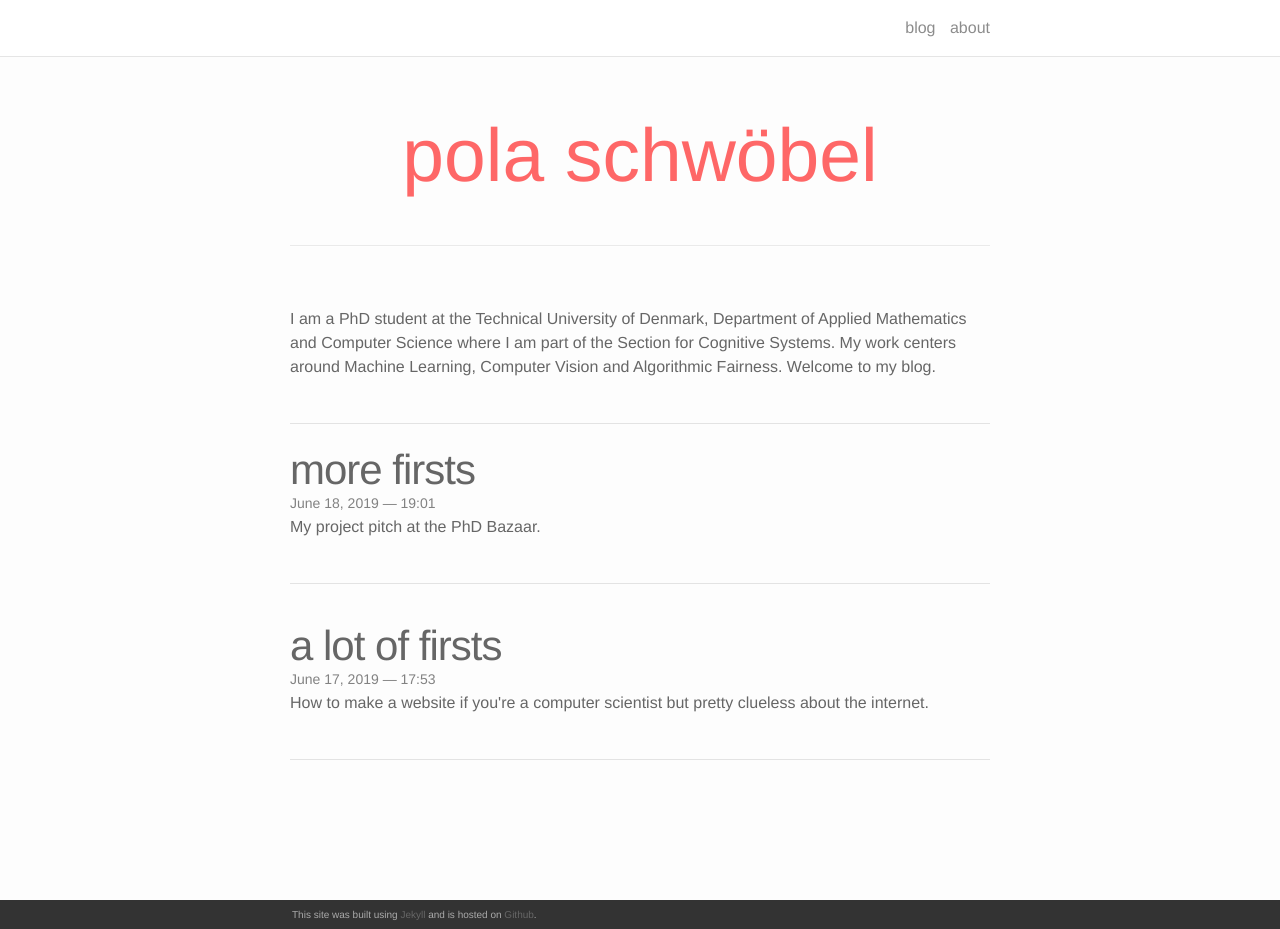
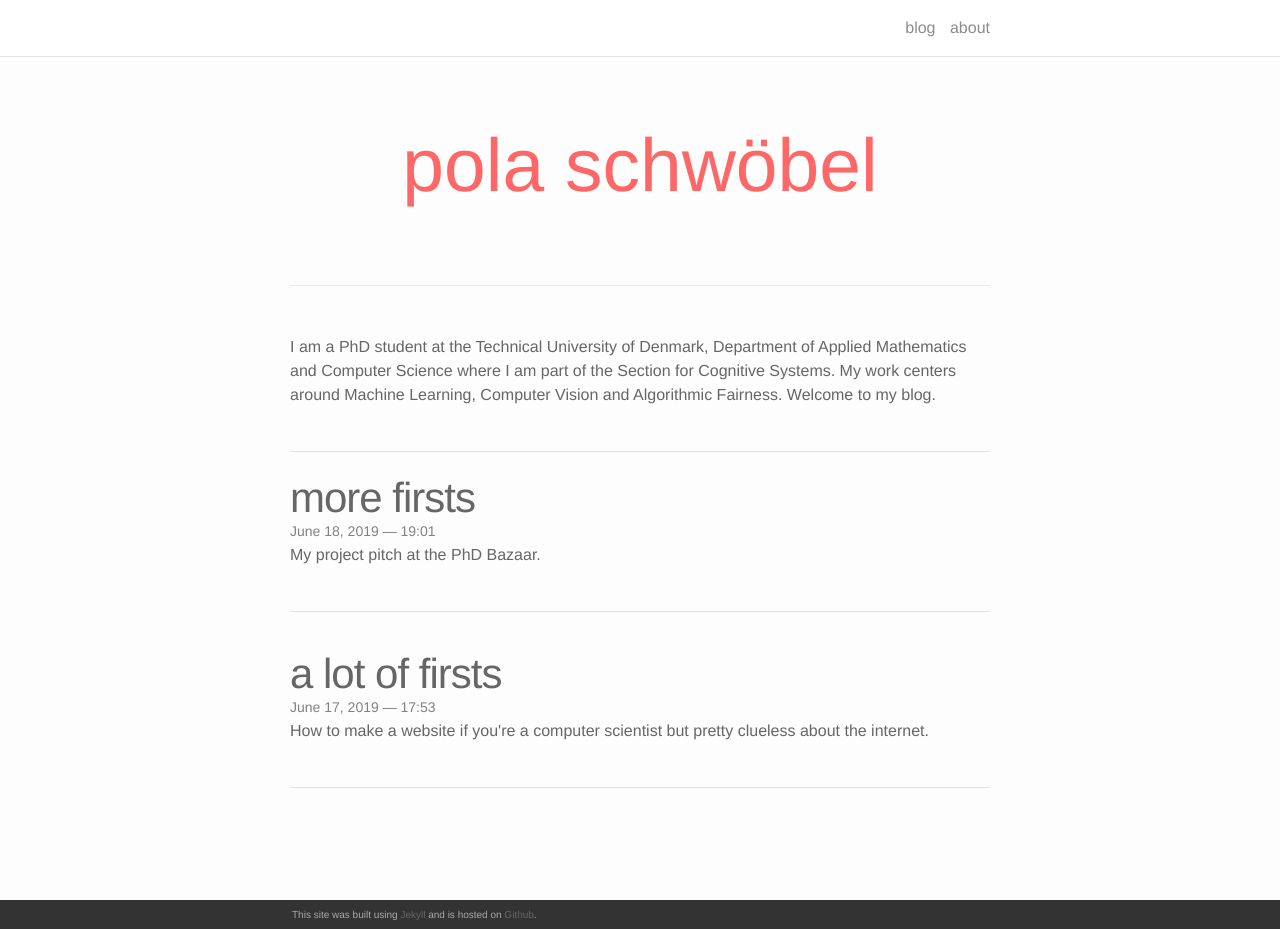
Before and after one commit to polaschwoebel/polaschwoebel.github.io, a Jekyll site: the page built from index.html, in a window 1280 px wide and 929 px high. Built offline with Jekyll 4.4.1, drawn with Linux system fonts in a browser that asks for light colours; nearby versions of some CDN libraries; the list of posts is cut into pages by our own code.

Commit message:
bugfix: changed CSS in _sass folder instead of _site

```diff
--- a/_sass/_layout.scss
+++ b/_sass/_layout.scss
@@ -59,7 +59,7 @@ display: line;
     width: 100%;
     text-align: center;
     padding-top: 25px;
-    line-height: 3em;
+    line-height: 4em;
     z-index: 25;
     h1{
         color: $theme-color;
--- a/index.html
+++ b/index.html
@@ -6,9 +6,10 @@ layout: default
   <h1>pola schwöbel</h1>
   <br/>
   <hr>
-  <br/>
 </div>
 
+  <br/>
+  <br/>
   <p>I am a PhD student at the Technical University of Denmark, Department of Applied Mathematics and Computer Science where I am part of the Section for Cognitive Systems. My work centers around Machine Learning, Computer Vision and Algorithmic Fairness. Welcome to my blog. </p>
   <br/>
   <hr>
```
Also changed, not shown: 4 other files.
